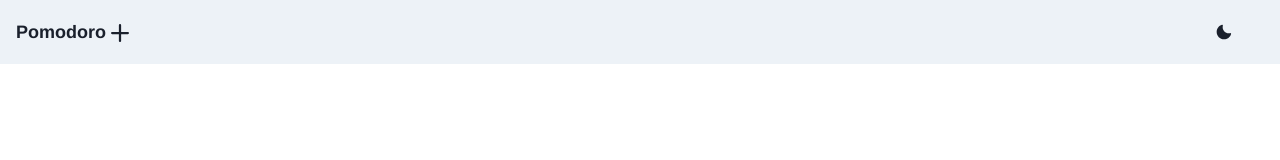
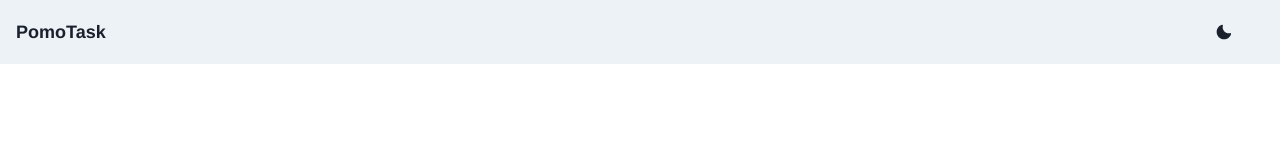
Before and after one commit to leosilva-dev/biblioteca-Sistema-Gestao, a React (Create React App) app: page / in a window 1280 px wide. Shown: the top 160 px of the page. Built offline with nearby package versions, Linux system fonts and the light colour scheme.

Commit message:
Improving code

```diff
--- a/src/shared/components/header/Header.tsx
+++ b/src/shared/components/header/Header.tsx
@@ -4,12 +4,10 @@ import {
   Flex,
   HStack,
   Link,
-  IconButton,
   useDisclosure,
   useColorModeValue,
   Stack,
 } from "@chakra-ui/react";
-import { HamburgerIcon, CloseIcon, AddIcon } from "@chakra-ui/icons";
 import { ToggleMode } from "../toggleMode/ToggleMode";
 
 interface IMenuLinks {
@@ -43,22 +41,22 @@ const NavLink = (menulink: IMenuLinks) => {
 };
 
 export const Header = () => {
-  const { isOpen, onOpen, onClose } = useDisclosure();
+  const { isOpen } = useDisclosure();
 
   return (
     <>
       <Box bg={useColorModeValue("gray.100", "gray.900")} px={4}>
         <Flex h={16} alignItems={"center"} justifyContent={"space-between"}>
-          <IconButton
+          {/* <IconButton
             size={"md"}
             icon={isOpen ? <CloseIcon /> : <HamburgerIcon />}
             aria-label={"Open Menu"}
             display={{ md: "none" }}
             onClick={isOpen ? onClose : onOpen}
-          />
+          /> */}
           <HStack spacing={8} alignItems={"center"}>
             <Box fontWeight={"bold"} fontSize={18} fontFamily={"Helvetica"}>
-              Pomodoro <AddIcon />
+              PomoTask {/* <AddIcon /> */}
             </Box>
             <HStack
               as={"nav"}
--- a/src/shared/components/task/EditTaskDialog.tsx
+++ b/src/shared/components/task/EditTaskDialog.tsx
@@ -30,7 +30,7 @@ export const EditTaskDialog: React.FC<IEditTaskDialogProps> = ({
 }) => {
   const { handleChangeTitle } = useTask();
 
-  const [taskTitle, setTaskTile] = useState("");
+  const [taskTitle, setTaskTile] = useState(title);
   const { isOpen, onOpen, onClose } = useDisclosure();
   const cancelRef = useRef<HTMLButtonElement>(null);
   const inputFocus = useRef<HTMLInputElement>(null);
--- a/src/shared/components/task/Task.tsx
+++ b/src/shared/components/task/Task.tsx
@@ -68,12 +68,6 @@ export const Task: React.FC<ITask> = ({
         <Text isTruncated width="80" fontSize="md" as="abbr">
           {title}
         </Text>
-        // <Input
-        //   isTruncated
-        //   width="80"
-        //   value={title}
-        //   onChange={(e) => handleChangeTitle(id, e.target.value)}
-        // />
       )}
       <EditTaskDialog id={id} title={title} done={done} />
 
```
